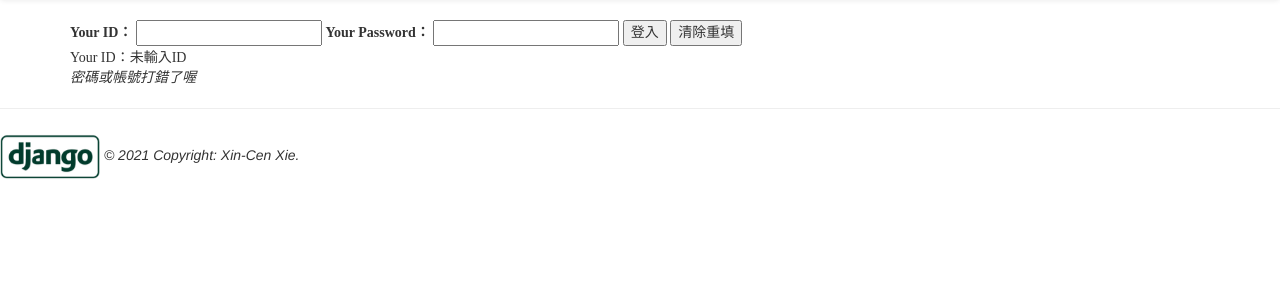
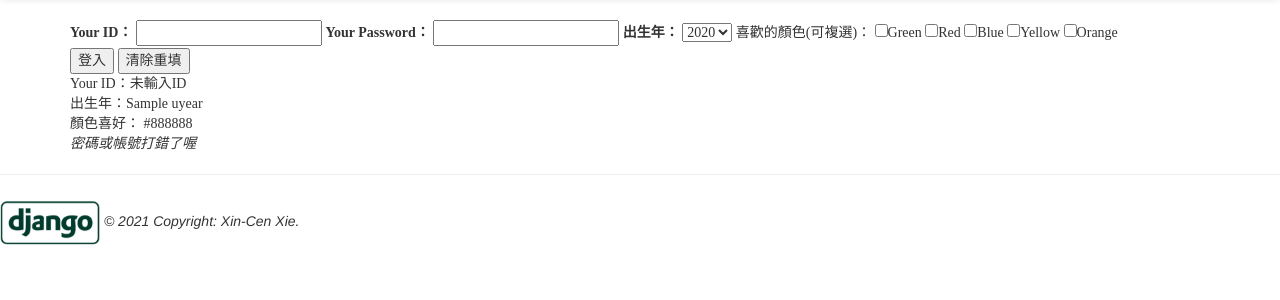
Before and after one commit to kitty88825/django-16-lessons, a Django app: template ch08www/templates/index.html in a window 1280 px wide. Shown: the part 52-352 px from the top of the page. Run offline with Django 3.2, Linux system fonts and the light colour scheme; the template is opened without the code that fills it: most values are stand-ins (such as "Sample title", 1, 10 or a date in 2020); some libraries are stand-ins or nearby versions.

Commit message:
8.1.2 活用表單的標籤

```diff
--- a/ch08www/mysite/views.py
+++ b/ch08www/mysite/views.py
@@ -13,4 +13,8 @@ def index(request):
     else:
         verified = False
 
+    years = range(1960, 2022)
+    uyear = request.GET['byear']
+    urfcolor = request.GET.getlist('fcolor')
+
     return render(request, 'index.html', locals())
--- a/ch08www/templates/index.html
+++ b/ch08www/templates/index.html
@@ -8,10 +8,32 @@
       <input id="user_id" type="text" name="user_id">
       <label for="user_pass">Your Password：</label>
       <input id="user_pass" type="password" name="user_pass">
+      <label for="byear">出生年：</label>
+      <select name="byear">
+        {% for year in years %}
+          <option value="{{ year }}">{{ year }}</option>
+        {% endfor %}
+      </select>
+      喜歡的顏色(可複選)：
+      <input type="checkbox" name="fcolor" value="Green">Green
+      <input type="checkbox" name="fcolor" value="Red">Red
+      <input type="checkbox" name="fcolor" value="Blue">Blue
+      <input type="checkbox" name="fcolor" value="Yellow">Yellow
+      <input type="checkbox" name="fcolor" value="Orange">Orange
+      <br>
       <input type="submit" value="登入">
       <input type="reset" value="清除重填">
     </form>
     Your ID：{{ urid | default:"未輸入ID" }}
+    <br>
+    出生年：{{ uyear }}
+    <br>
+    顏色喜好：
+    {% for c in urfcolor %}
+      {{c}}
+    {% empty %}
+      沒有選擇任何顏色
+    {% endfor %}
     <br>
     {% if verified %}
       <em>你通過了驗證</em>
```
